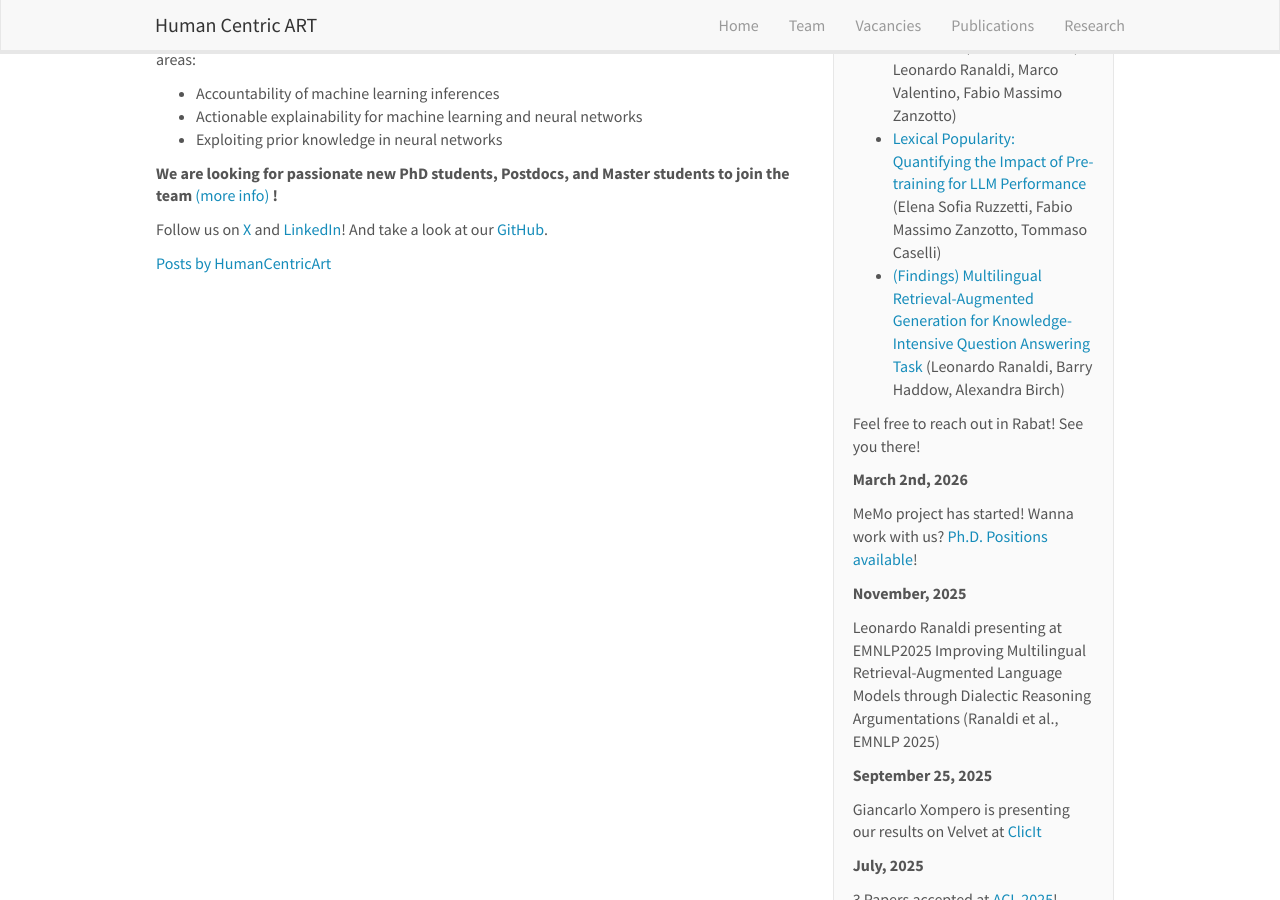
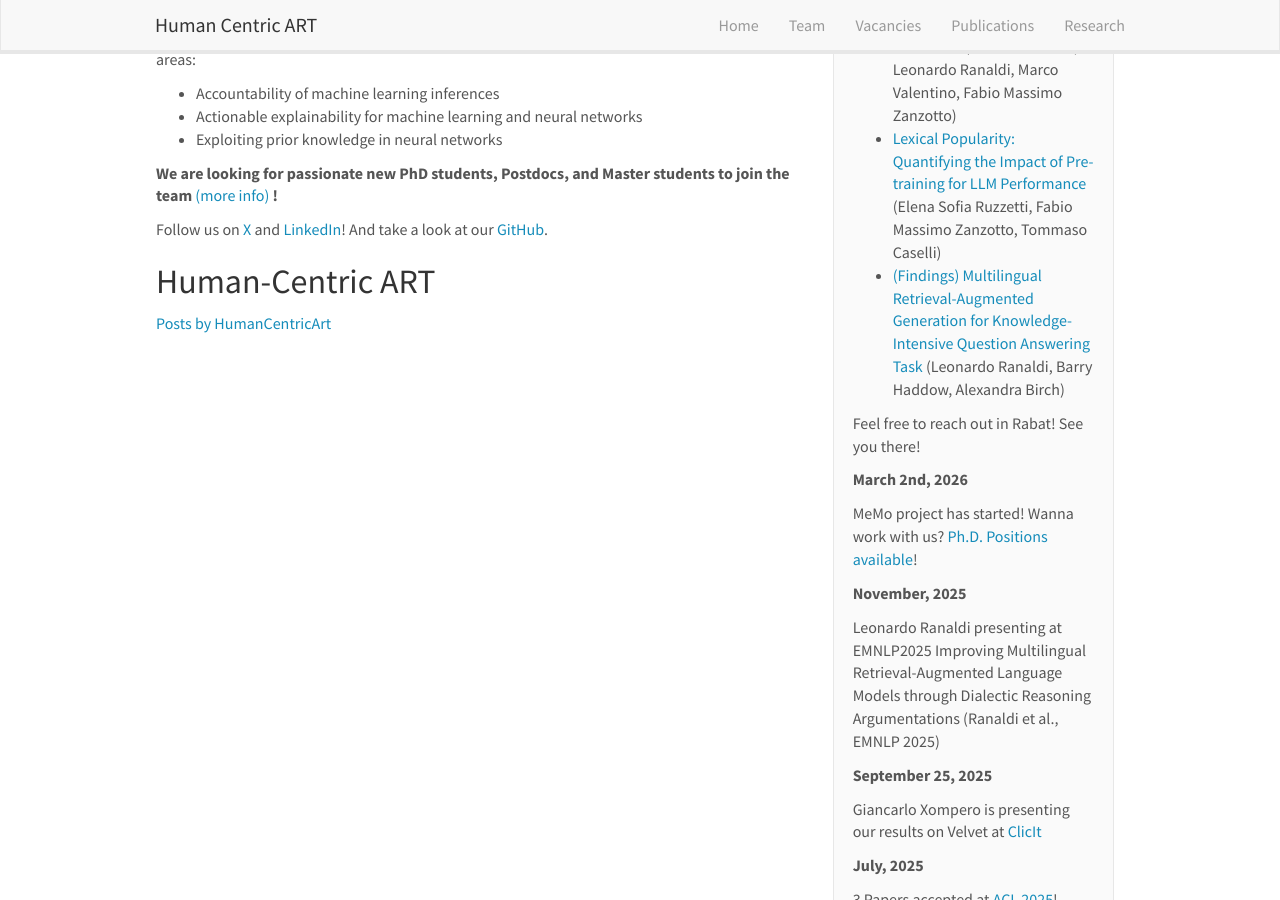
Before and after one commit to humancentricart/humancentricart.github.io, a Jekyll site: the page built from _pages/home.md, in a window 1280 px wide and 900 px high, scrolled down 372 px. Built offline with Jekyll 4.4.1, drawn with Linux system fonts in a browser that asks for light colours; nearby versions of some CDN libraries; comment, search, counter and statistics services are not loaded.

Commit message:
Update home.md

```diff
--- a/_pages/home.md
+++ b/_pages/home.md
@@ -71,4 +71,12 @@
 And take a look at our [GitHub](https://github.com/humancentricart).
 
 
-<a class="twitter-timeline" href="https://x.com/HumanCentricArt?ref_src=twsrc%5Etfw">Posts by HumanCentricArt</a> <script async src="https://platform.x.com/widgets.js" charset="utf-8"></script>
+## Human-Centric ART
+
+<a class="twitter-timeline"
+   href="https://x.com/HumanCentricArt">
+   Posts by HumanCentricArt
+</a>
+
+<script async src="https://platform.x.com/widgets.js"
+        charset="utf-8"></script>
```
